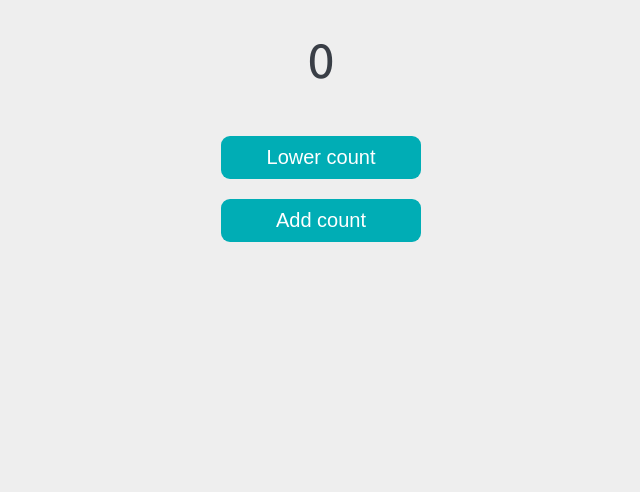
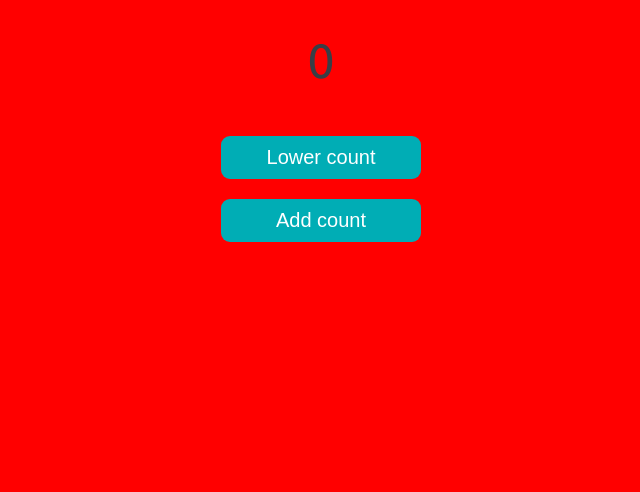
Before and after one commit to Andrey10150/Counter, a plain HTML site: page index.html in a window 1280 px wide. Shown: the part 308-800 px from the top of the page, without its empty margins (319-959 px from the left). Drawn offline with Linux system fonts and the light colour scheme.

Commit message:
Update style.css

```diff
--- a/style.css
+++ b/style.css
@@ -7,7 +7,7 @@ html, body {
 }
 
 body {
-    background: #EEE;
+    background: red;
 }
 
 h2 {
```
